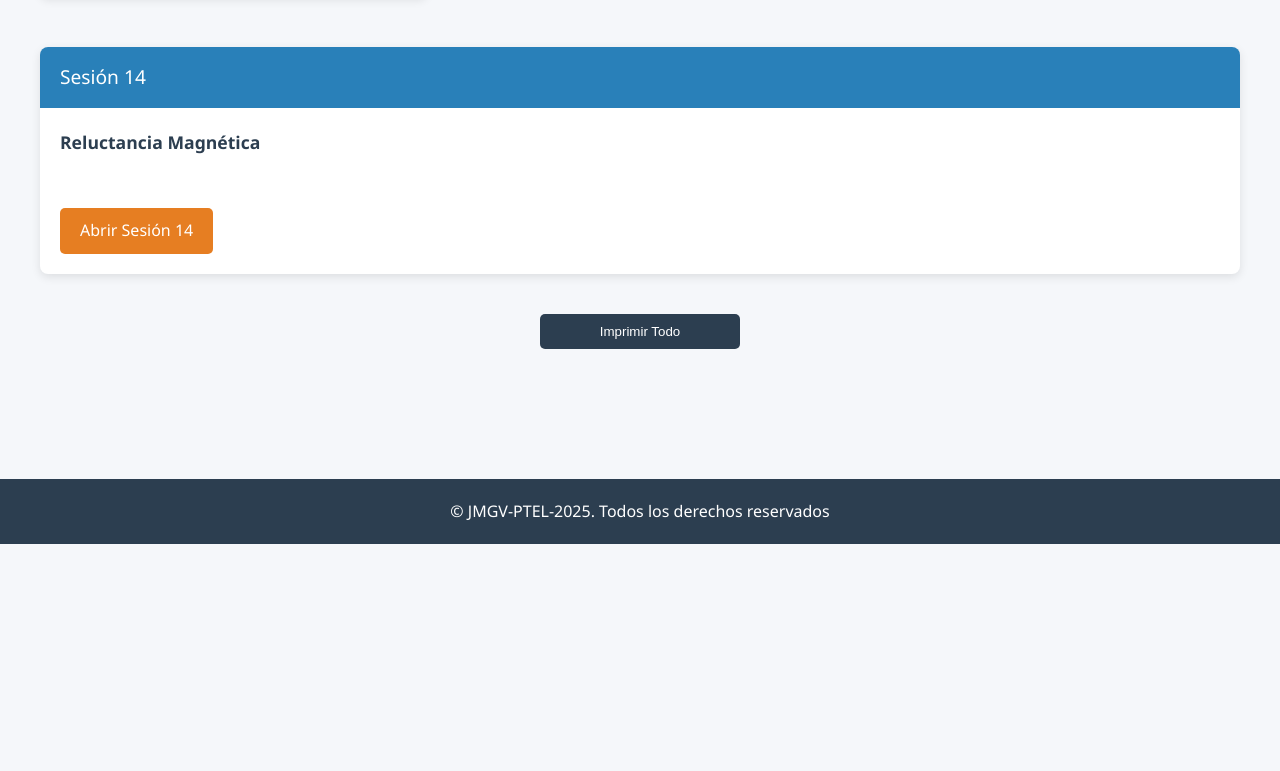
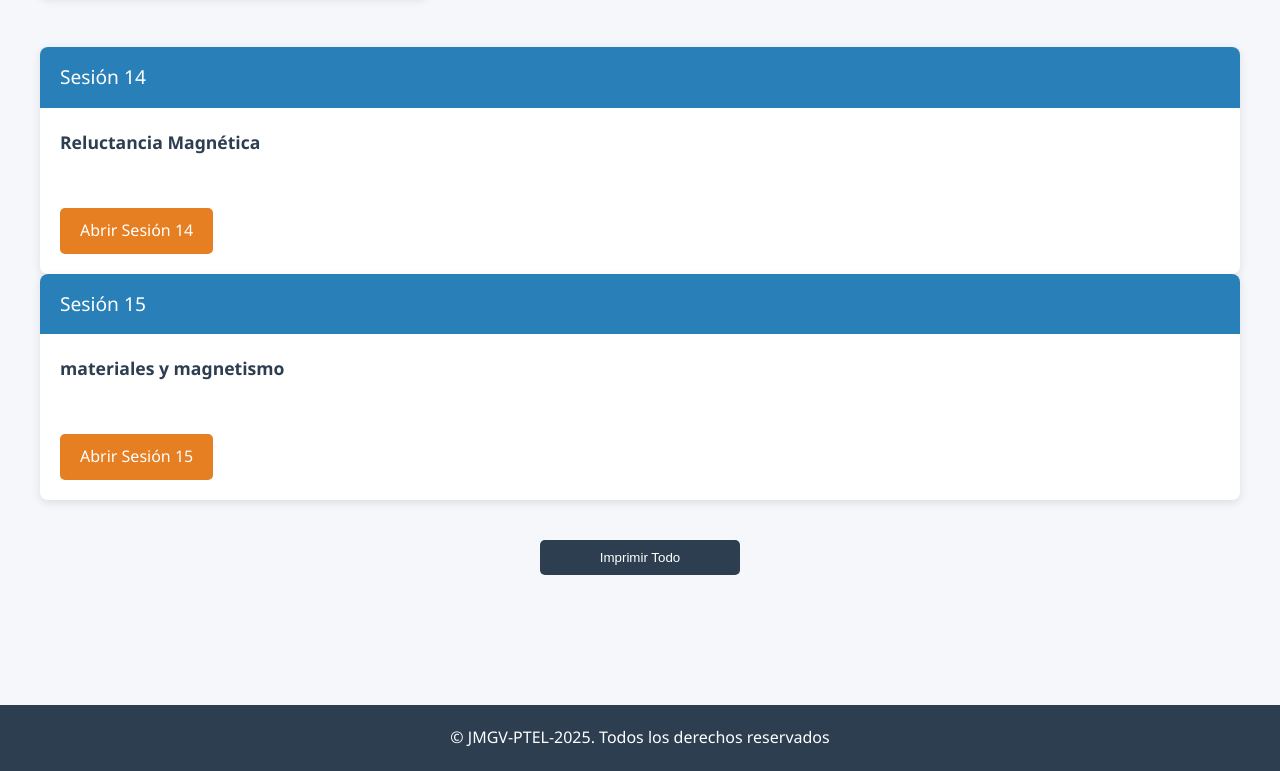
Before and after one commit to sagravzelaznog/jmgvpteltemasselectosdefisica2, a plain HTML site: page index.html in a window 1280 px wide. Shown: the part 1459-2230 px from the top of the page. Before the commit the page ends 2003 px from the top, so only its background shows below. Drawn offline with Linux system fonts and the light colour scheme.

Commit message:
first commit

```diff
--- a/index.html
+++ b/index.html
@@ -274,6 +274,13 @@
                 <a href="reluctancia magnetica\relactancia magnetica.html" class="btn" target="_blank">Abrir Sesión 14</a>
             </div>
         </div>
+        <div class="session-card">
+            <div class="session-header">Sesión 15</div>
+            <div class="session-content">
+                <h3 class="session-title">materiales y magnetismo</h3 >
+                <a href="./materiales ferro-para-diamagneticos/mateiales ferrro-para-diamagneticos.html" class="btn" target="_blank">Abrir Sesión 15</a>
+            </div>
+        </div>
 
         <button onclick="window.print()" class="btn print-btn">Imprimir Todo</button>
     </div>
```
